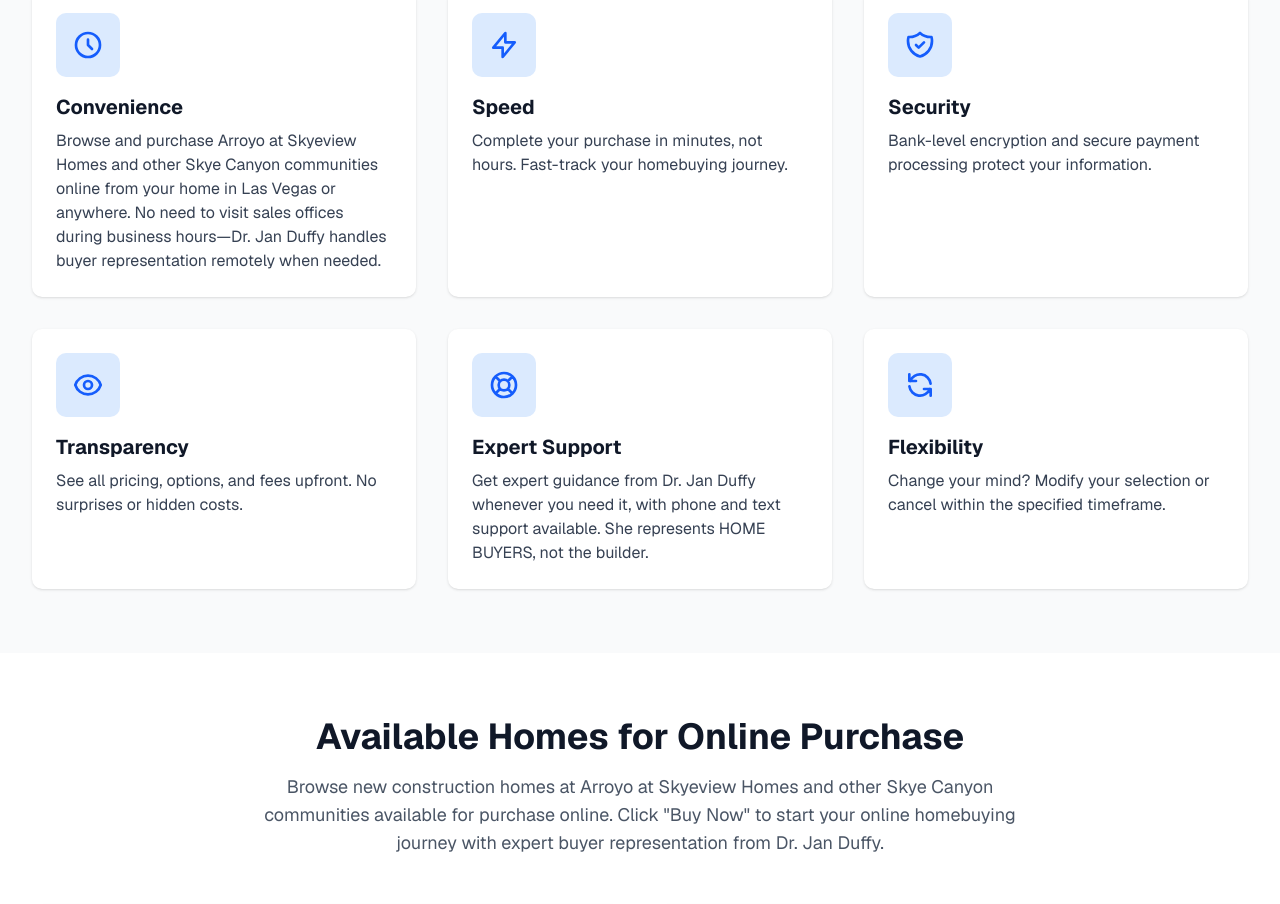
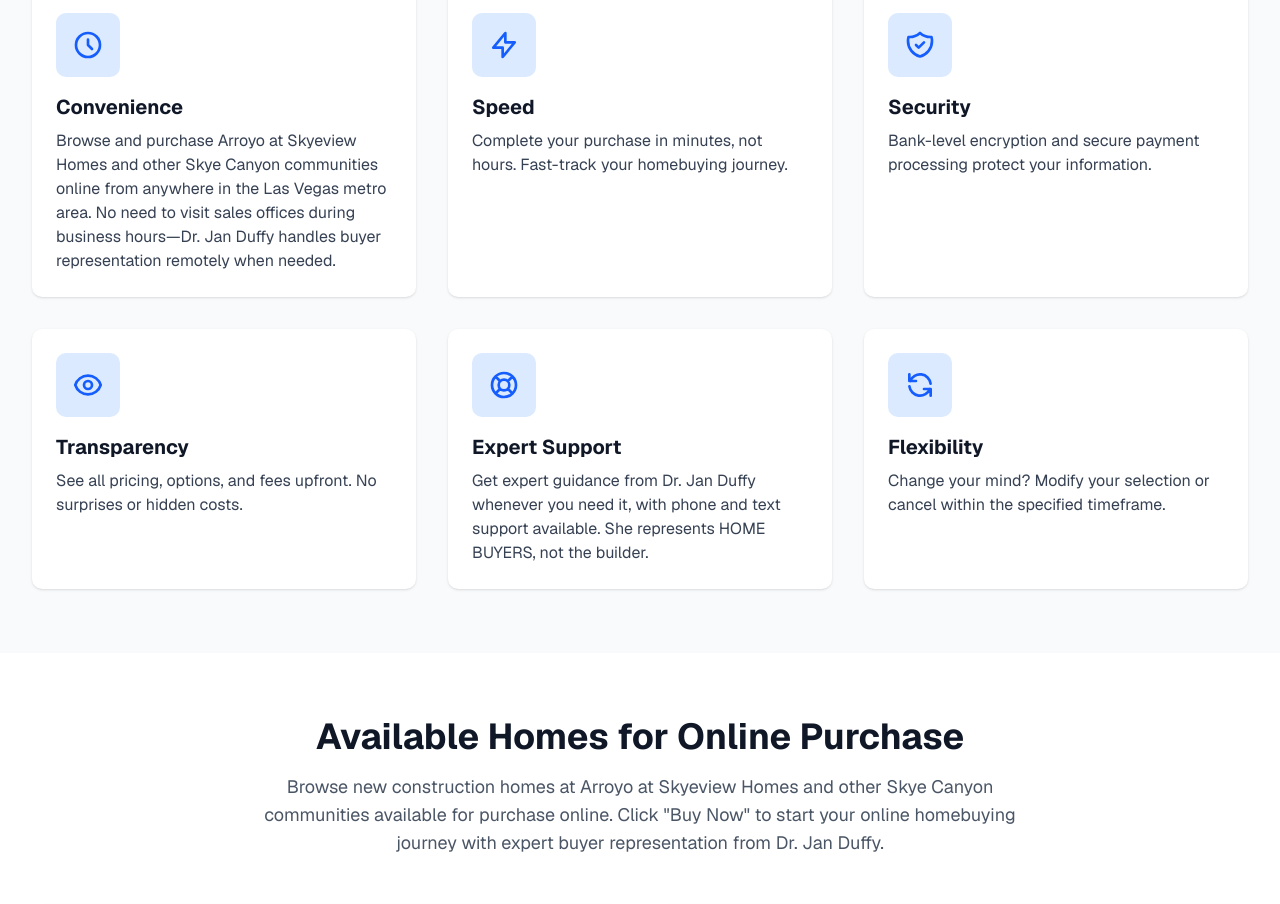
Before and after one commit to DrJanDuffy/arroyoskyeview.com, a Next.js app: page /online-homebuying in a window 1280 px wide. Shown: the part 1760-2664 px from the top of the page. Built offline with nearby package versions, Linux system fonts and the light colour scheme.

Commit message:
Update online-benefits.tsx: Change 'from anywhere' to 'from anywhere in the Las Vegas metro area'
- Makes location reference more specific and hyper-local
- Maintains convenience messaging while being geographically specific

```diff
--- a/app/components/online-benefits.tsx
+++ b/app/components/online-benefits.tsx
@@ -1,7 +1,7 @@
 const benefits = [
   {
     title: 'Convenience',
-    description: 'Browse and purchase Arroyo at Skyeview Homes and other Skye Canyon communities online from your home in Las Vegas or anywhere. No need to visit sales offices during business hours—Dr. Jan Duffy handles buyer representation remotely when needed.',
+    description: 'Browse and purchase Arroyo at Skyeview Homes and other Skye Canyon communities online from anywhere in the Las Vegas metro area. No need to visit sales offices during business hours—Dr. Jan Duffy handles buyer representation remotely when needed.',
     icon: (
       <svg className="w-8 h-8" fill="none" viewBox="0 0 24 24" stroke="currentColor">
         <path strokeLinecap="round" strokeLinejoin="round" strokeWidth={2} d="M12 8v4l3 3m6-3a9 9 0 11-18 0 9 9 0 0118 0z" />
```
